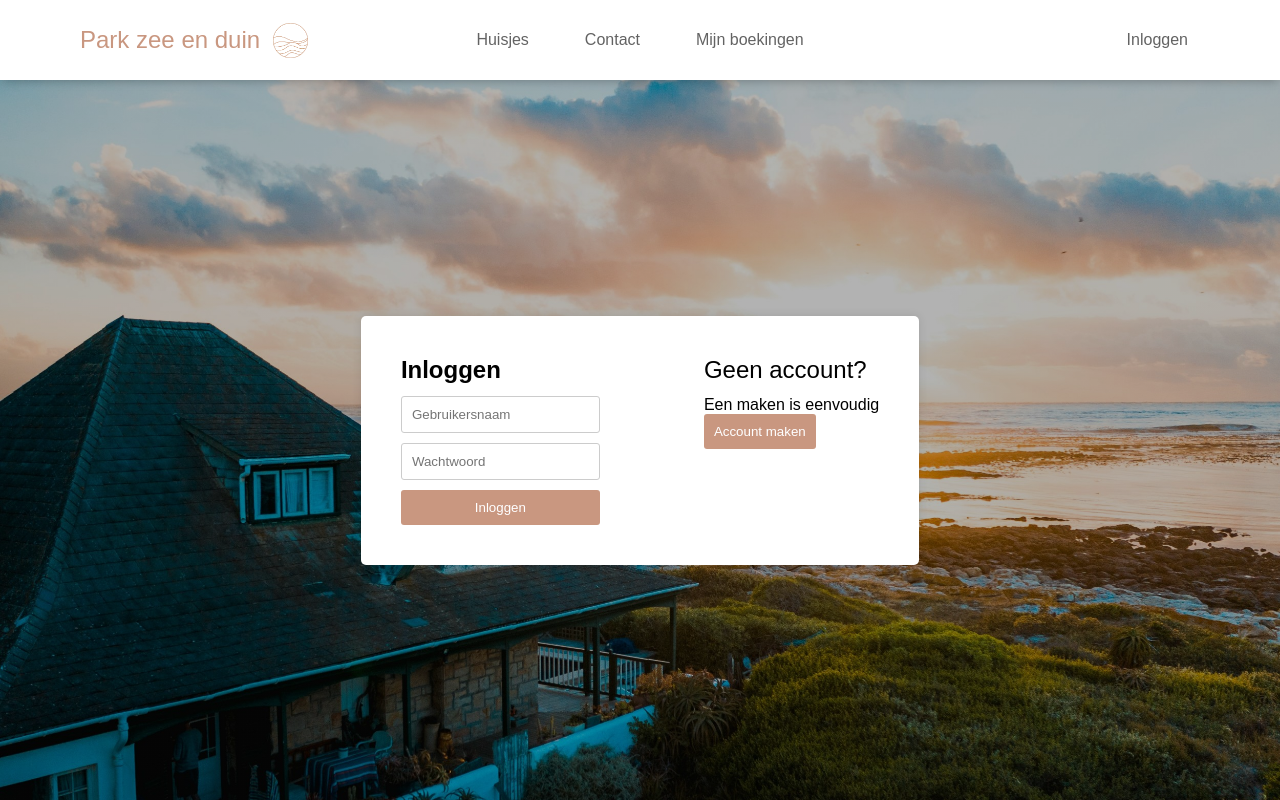
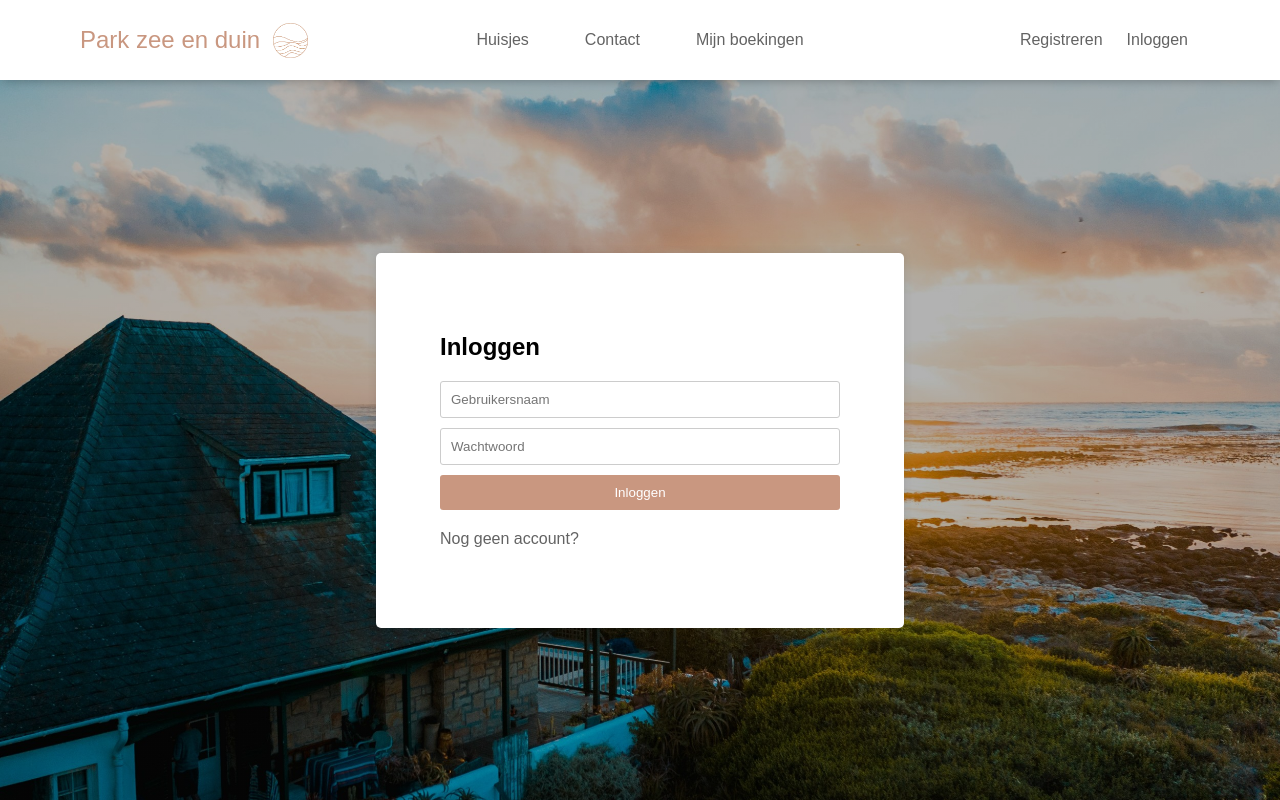
Before and after one commit to jessevrieling/Opdracht-webtech, a Flask app: page /inloggen in a window 1280 px wide. Run offline with Flask 3, Linux system fonts and the light colour scheme; some web fonts are replaced.

Commit message:
Style changes

```diff
--- a/static/stylesheets/login.css
+++ b/static/stylesheets/login.css
@@ -12,6 +12,7 @@ body {
 
 a {
     text-decoration: none;
+    color: #636363;
 }
 
 .navigationBar {
@@ -60,7 +61,6 @@ a {
 .navigationElement {
     padding: 0.75em;
     border-radius: 5px;
-    color: #636363;
 }
 
 .navigationElement:hover {
@@ -68,7 +68,7 @@ a {
     color: #c99780;
 }
 
-.loginFormCenter {
+.loginFormContainer {
     height: calc(100vh - 5em);
     display: flex;
     flex-direction: row;
@@ -76,12 +76,18 @@ a {
     align-items: center;
 }
 
-.loginFormContainer {
-    display: flex;
+.loginFormContainer>form {
+    border-radius: 5px;
+    padding: 10vh 5vw 10vh 5vw;
     background-color: white;
-    border-radius: 5px;
     box-shadow: 0 0 10px rgba(0, 0, 0, 0.1);
-    padding: 40px;
+    width: 25em;
+}
+
+
+form>h2 {
+    margin-top: 0;
+    margin-bottom: 20px;
 }
 
 input:not([type="submit"]) {
@@ -95,6 +101,7 @@ input:not([type="submit"]) {
 
 input[type="submit"] {
     width: 100%;
+    margin-bottom: 20px;
     background-color: #c99780;
     color: white;
     border: none;
@@ -106,30 +113,3 @@ input[type="submit"] {
 input[type="submit"]:hover {
     background-color: #b5836c;
 }
-
-form {
-    margin-right: 1.5em;
-    display: flex;
-    flex-direction: column;
-}
-
-.noAccount {
-    margin-left: 5em;
-}
-
-form>h2, .noAccount>h2 {
-    margin-bottom: 0.5em;
-}
-
-.noAccount>h2 {
-    font-weight: 400;
-}
-
-#createAccount {
-    border: none;
-    background-color: #c99780;
-    cursor: pointer;
-    color: white;
-    padding: 10px;
-    border-radius: 3px;
-}
--- a/templates/login.html
+++ b/templates/login.html
@@ -6,6 +6,7 @@
         <link rel="preconnect" href="https://fonts.googleapis.com">
         <link rel="preconnect" href="https://fonts.gstatic.com" crossorigin>
         <link href="https://fonts.googleapis.com/css2?family=Radio+Canada:ital,wght@0,300..700;1,300..700&display=swap" rel="stylesheet">
+        <link rel="shortcut icon" href="{{ url_for('static', filename='favicon.ico') }}">
         <link rel="stylesheet" href="static/stylesheets/login.css">
         <title>Bungalowpark Zee en Duin|Inloggen</title>
     </head>
@@ -30,25 +31,24 @@
                 </a>
             </div>
             <div class="navigationRight">
+                <a href="/registreren" class="navigationElement">
+                    <p>Registreren</p>
+                </a>
                 <a href="/inloggen" class="navigationElement">
                     <p>Inloggen</p>
                 </a>
             </div>
         </div>
-        <div class="loginFormCenter">
         <div class="loginFormContainer">
             <form>
                 <h2>Inloggen</h2>
                 <input type="text" placeholder="Gebruikersnaam">
                 <input type="password" placeholder="Wachtwoord">
                 <input type="submit" value="Inloggen">
+                <a href="/registreren">
+                    <p>Nog geen account?</p>
+                </a>
             </form>
-                <div class="noAccount">
-                    <h2>Geen account?</h2>
-                    <p>Een maken is eenvoudig</p>
-                    <button id="createAccount">Account maken</button>
-                </div>
-            </div>
         </div>
     </body>
 </html>
```
Lines whose indentation alone changed are shown as unchanged.
